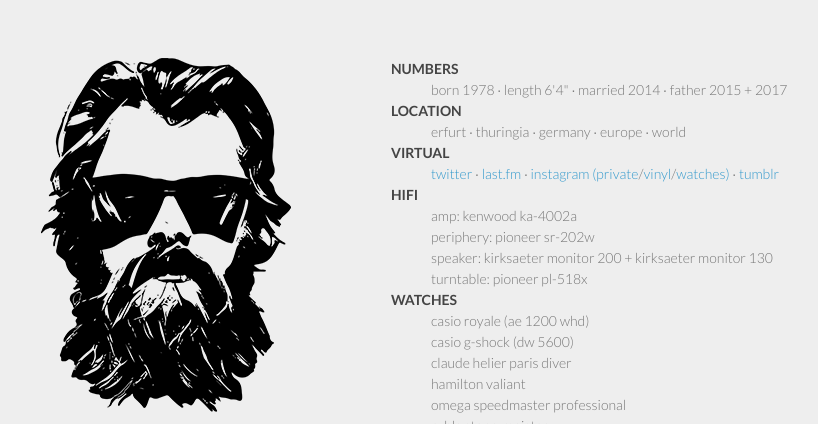
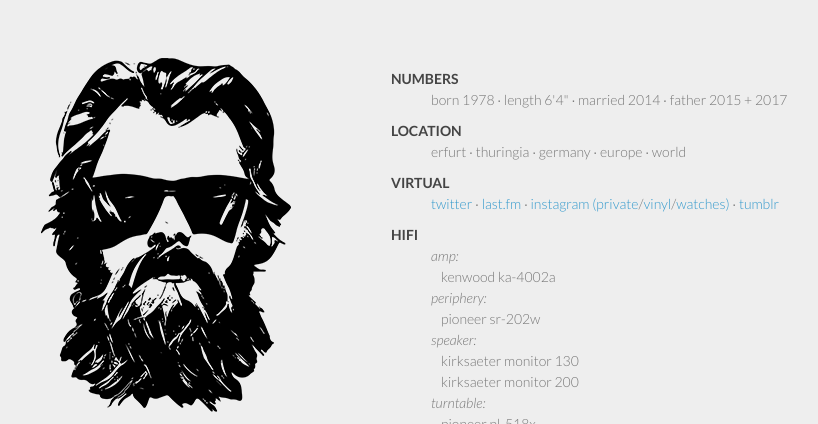
Before and after one commit to pftnhr/pftnhr.github.io, a plain HTML site: page index.html in a window 1280 px wide. Shown: the top 424 px of the page, without its empty margins (179-997 px from the left). Drawn offline with Linux system fonts and the light colour scheme.

Commit message:
minor changes
#styles.css
added class to indent hifi parts

#index.html
rearranged the hifi section

```diff
--- a/index.html
+++ b/index.html
@@ -26,12 +26,26 @@
           <dt>LOCATION</dt>
           <dd>erfurt ∙ thuringia ∙ germany ∙ europe ∙ world</dd>
           <dt>VIRTUAL</dt>
-          <dd><a href="http://twitter.com/pfotenhauer">twitter</a> ∙ <a href="http://last.fm/user/ratterobert">last.fm</a> ∙ <a href="http://instagram.com/pfotenhauer">instagram (private</a>/<a href="http://instagram.com/efvinyl">vinyl</a>/<a href="http://instagram.com/speed.ef">watches)</a> ∙ <a href="http://pfotenhauer.tumblr.com">tumblr</a></dd>
+          <dd>
+          	<a href="http://twitter.com/pfotenhauer">twitter</a> ∙
+          	<a href="http://last.fm/user/ratterobert">last.fm</a> ∙
+          	<a href="http://instagram.com/pfotenhauer">instagram (private</a>/<a href="http://instagram.com/efvinyl">vinyl</a>/<a href="http://instagram.com/speed.ef">watches)</a> ∙
+          	<a href="http://pfotenhauer.tumblr.com">tumblr</a>
+          </dd>
           <dt>HIFI</dt>
-          <dd>amp: kenwood ka-4002a</dd>
-          <dd>periphery: pioneer sr-202w</dd>
-          <dd>speaker: kirksaeter monitor 200 + kirksaeter monitor 130</dd>
-          <dd>turntable: pioneer pl-518x</dd>
+          <dd><em>amp:</em><br />
+          	<div class="einrueck">kenwood ka-4002a</div>
+          </dd>
+          <dd><em>periphery:</em><br />
+          	<div class="einrueck">pioneer sr-202w</div>
+          </dd>
+          <dd><em>speaker:</em><br />
+          	<div class="einrueck">kirksaeter monitor 130</div>
+          	<div class="einrueck">kirksaeter monitor 200</div>
+          </dd>
+          <dd><em>turntable:</em><br />
+          	<div class="einrueck">pioneer pl-518x</div>
+          </dd>
           <dt>WATCHES</dt>
           <dd>casio royale (ae 1200 whd)</dd>
           <dd>casio g-shock (dw 5600)</dd>
--- a/stylesheets/styles.css
+++ b/stylesheets/styles.css
@@ -94,6 +94,7 @@
 dt {
   color:#444;
   font-weight:700;
+  margin-top: 10px;
 }
 
 th {
@@ -221,6 +222,10 @@
   bottom:50px;
 }
 
+.einrueck {
+	text-indent: 10px;
+}
+
 @media print, screen and (max-width: 960px) {
 
   div.wrapper {
```
